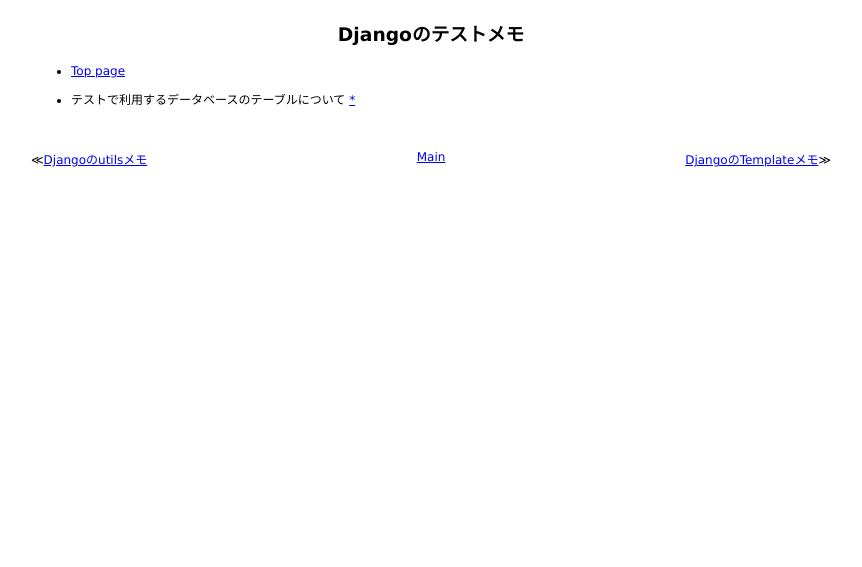
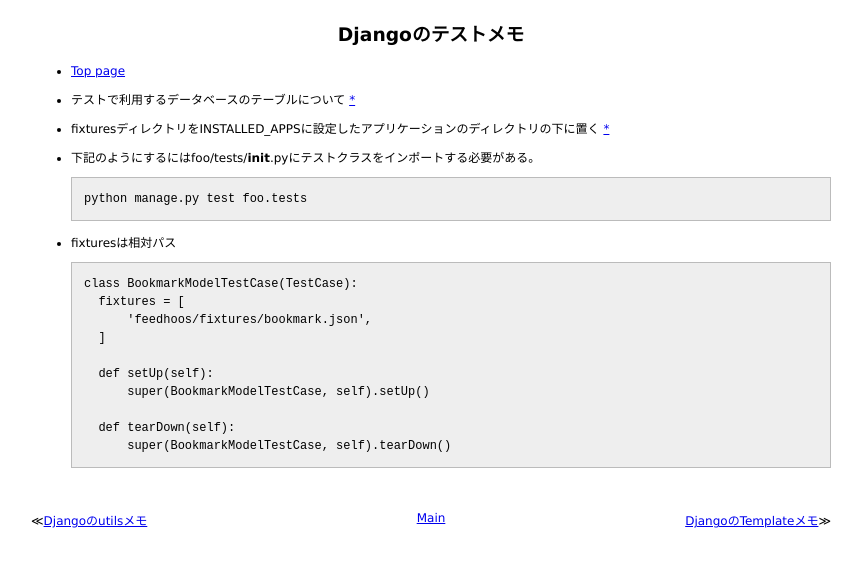
Before and after one commit to 38elements/38elements.github.com, a Jekyll site: the page built from _posts/2014-12-16-django-test.md, in a window 1280 px wide. Shown: the top 567 px of the page, without its empty margins (209-1071 px from the left). Built offline with Jekyll 4.4.1, drawn with Linux system fonts in a browser that asks for light colours; Markdown is read by kramdown in place of the engine named in the settings.

Commit message:
Update 2014-12-16-django-test.md

````diff
--- a/_posts/2014-12-16-django-test.md
+++ b/_posts/2014-12-16-django-test.md
@@ -5,3 +5,24 @@ title: Djangoのテストメモ
 * [Top page](https://docs.djangoproject.com/en/dev/topics/testing/)
 
 * テストで利用するデータベースのテーブルについて [*](https://docs.djangoproject.com/en/1.8/topics/testing/overview/#the-test-database)
+
+* fixturesディレクトリをINSTALLED_APPSに設定したアプリケーションのディレクトリの下に置く [*](https://docs.djangoproject.com/en/1.8/topics/testing/tools/#fixture-loading)
+
+* 下記のようにするにはfoo/tests/__init__.pyにテストクラスをインポートする必要がある。
+```
+python manage.py test foo.tests
+```
+
+* fixturesは相対パス
+```
+class BookmarkModelTestCase(TestCase):
+    fixtures = [
+        'feedhoos/fixtures/bookmark.json',
+    ]
+
+    def setUp(self):
+        super(BookmarkModelTestCase, self).setUp()
+
+    def tearDown(self):
+        super(BookmarkModelTestCase, self).tearDown()
+```
````
